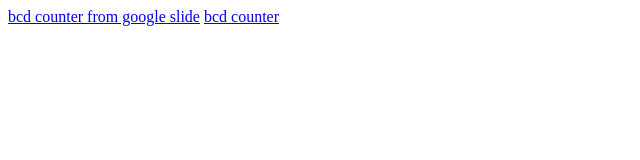
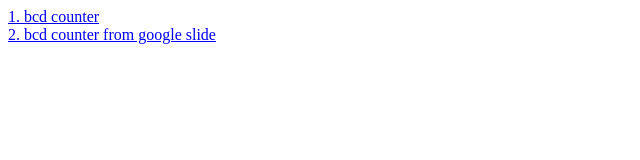
Before and after one commit to SamiSalehin/DLD-SSD, a plain HTML site: page index.html in a window 1280 px wide. Shown: the whole page, without its empty margins (0-640 px from the left). Drawn offline with Linux system fonts and the light colour scheme.

Commit message:
Update index.html

```diff
--- a/index.html
+++ b/index.html
@@ -8,8 +8,8 @@
 <body>
 
 
-    <a href="bcdCounter2.html" target="_blank">bcd counter from google slide</a>
-  <a href="bcdCounter.html" target="_blank">bcd counter</a><br>
+  <a href="bcdCounter.html" target="_blank">1. bcd counter</a><br>
+    <a href="bcdCounter2.html" target="_blank">2. bcd counter from google slide</a>
 
 
 </body>
```
